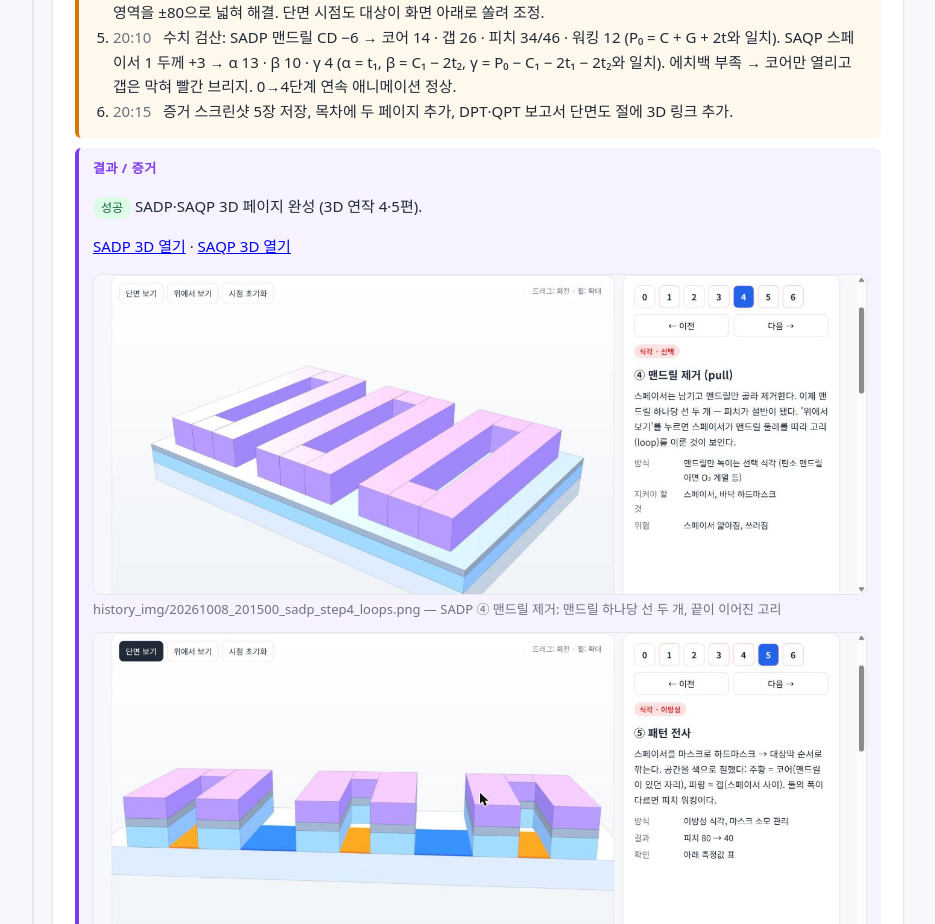
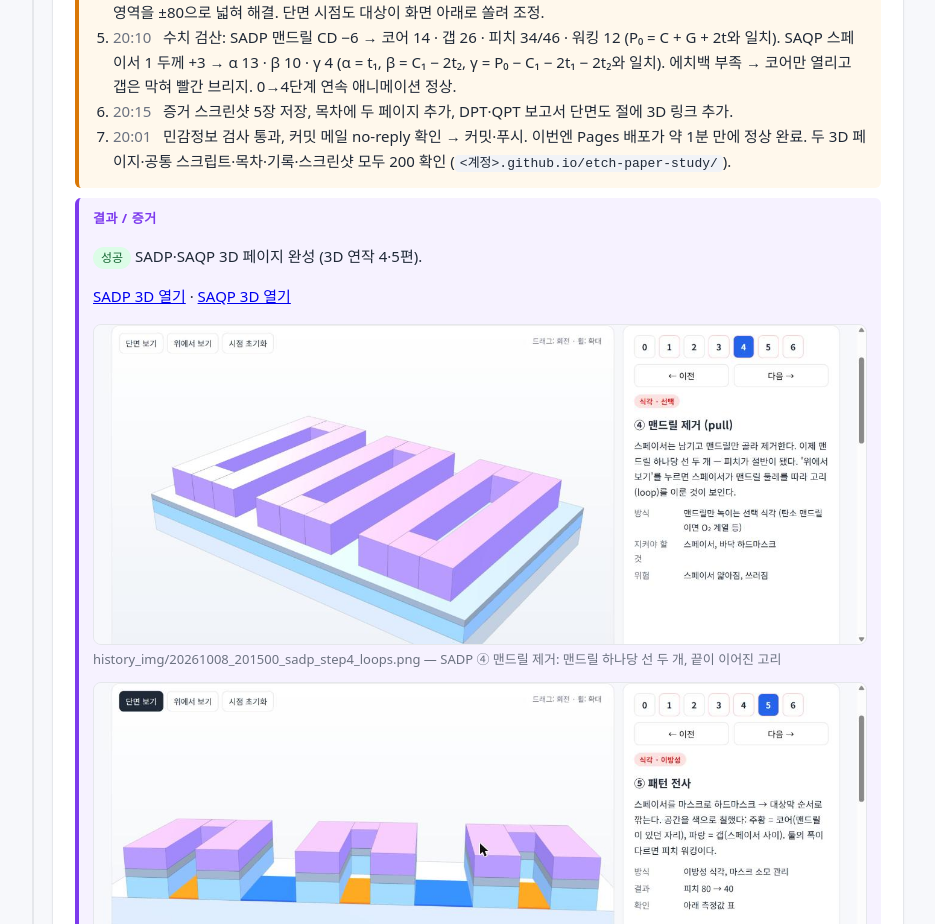
Before and after one commit to garam827/etch-paper-study, a plain HTML site: page history/phase-7.html in a window 1280 px wide. Shown: the part 7231-8155 px from the top of the page, without its empty margins (176-1111 px from the left). Drawn offline with Linux system fonts and the light colour scheme.

Commit message:
작업 기록 #30: 배포 확인 추가
Co-Authored-By: Claude Opus 5.5 <noreply@anthropic.com>
Claude-Session: https://claude.ai/code/session_019L11TdJCK4QvtsXLCRXFkK

```diff
--- a/history/phase-7.html
+++ b/history/phase-7.html
@@ -311,6 +311,7 @@
           <li><time>20:00</time> 로컬 미리보기 확인 중 문제 3가지 수정: 기본 시점이 너무 가까움 → 카메라 뒤로 · 하드마스크·대상막이 두 번 그려져 면이 깜빡일 수 있음 → 중복 제거 · <b>위에서 보면 고리 끝(z = ±70)이 기판(±62) 밖으로 튀어나오고 트림 후에도 남음</b> → 영역을 ±80으로 넓혀 해결. 단면 시점도 대상이 화면 아래로 쏠려 조정.</li>
           <li><time>20:10</time> 수치 검산: SADP 맨드릴 CD −6 → 코어 14 · 갭 26 · 피치 34/46 · 워킹 12 (P₀ = C + G + 2t와 일치). SAQP 스페이서 1 두께 +3 → α 13 · β 10 · γ 4 (α = t₁, β = C₁ − 2t₂, γ = P₀ − C₁ − 2t₁ − 2t₂와 일치). 에치백 부족 → 코어만 열리고 갭은 막혀 빨간 브리지. 0→4단계 연속 애니메이션 정상.</li>
           <li><time>20:15</time> 증거 스크린샷 5장 저장, 목차에 두 페이지 추가, DPT·QPT 보고서 단면도 절에 3D 링크 추가.</li>
+          <li><time>20:01</time> 민감정보 검사 통과, 커밋 메일 no-reply 확인 → 커밋·푸시. 이번엔 Pages 배포가 약 1분 만에 정상 완료. 두 3D 페이지·공통 스크립트·목차·기록·스크린샷 모두 200 확인 (<code>&lt;계정&gt;.github.io/etch-paper-study/</code>).</li>
         </ol>
       </section>
 
```
